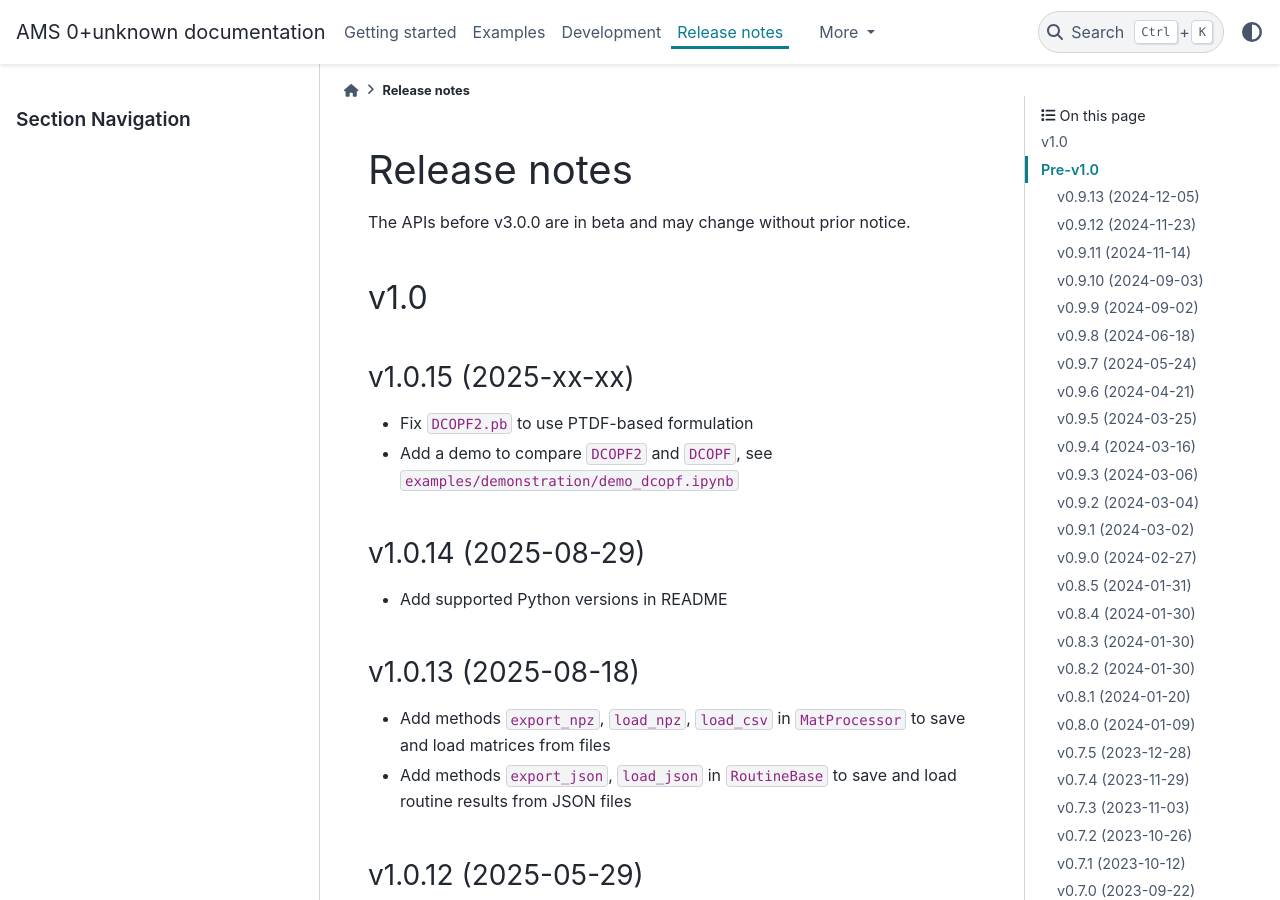
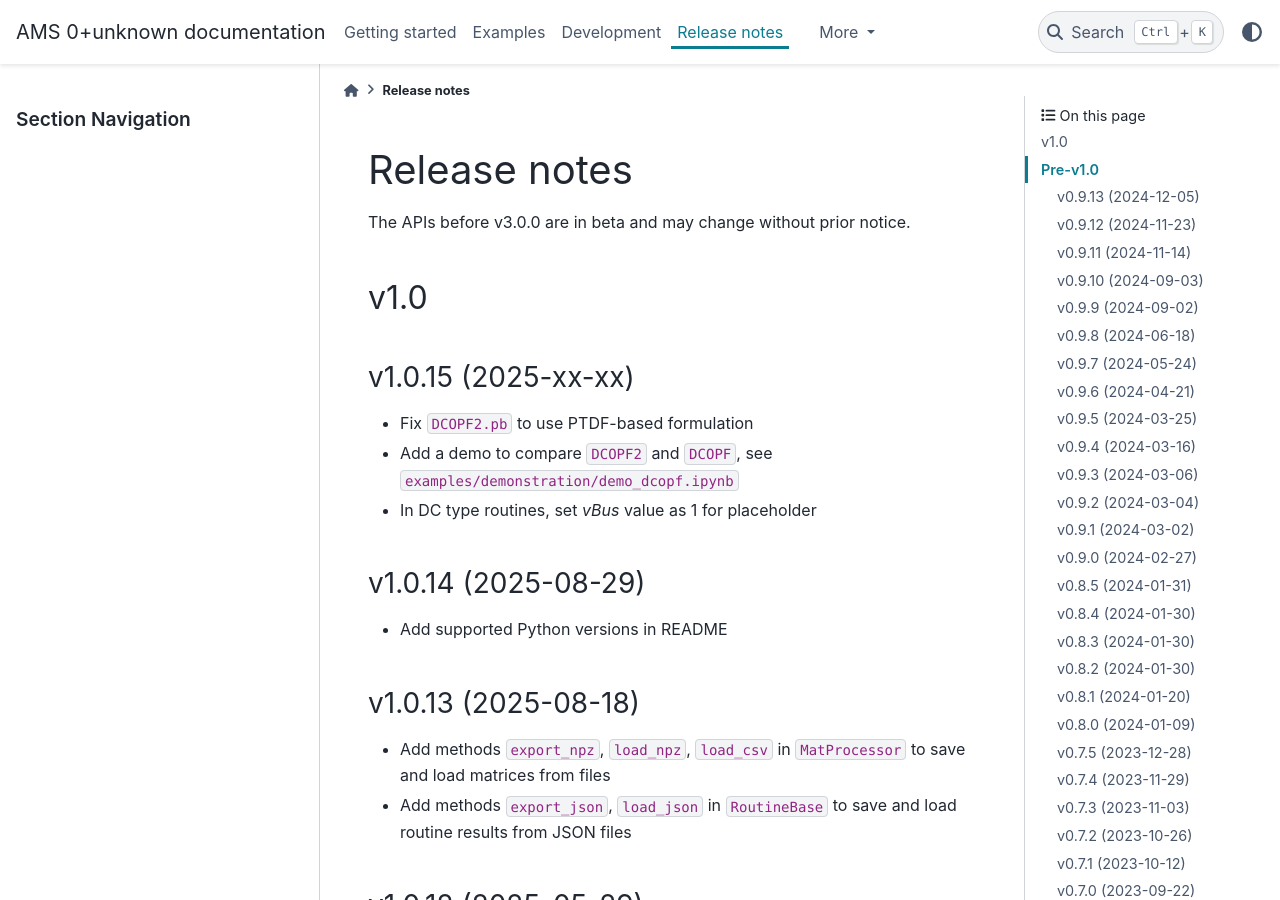
Before and after one commit to CURENT/ams, a Sphinx documentation site: the page built from docs/source/release-notes.rst, in a window 1280 px wide and 900 px high. Built offline with Sphinx 7.4.7 and the PyData theme 0.15.4, drawn with Linux system fonts in a browser that asks for light colours; pages that are not in the unit, such as notebooks, are missing from menus.

Commit message:
Update release notes

```diff
--- a/docs/source/release-notes.rst
+++ b/docs/source/release-notes.rst
@@ -15,6 +15,7 @@ v1.0.15 (2025-xx-xx)
 - Fix ``DCOPF2.pb`` to use PTDF-based formulation
 - Add a demo to compare ``DCOPF2`` and ``DCOPF``, see
   ``examples/demonstration/demo_dcopf.ipynb``
+- In DC type routines, set `vBus` value as 1 for placeholder
 
 v1.0.14 (2025-08-29)
 ----------------------
```
